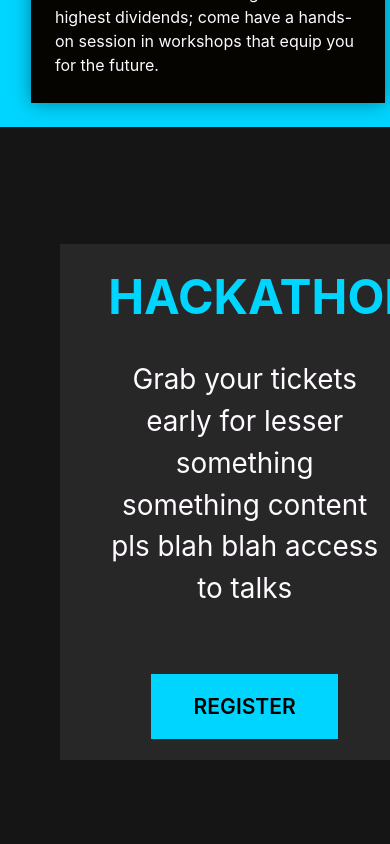
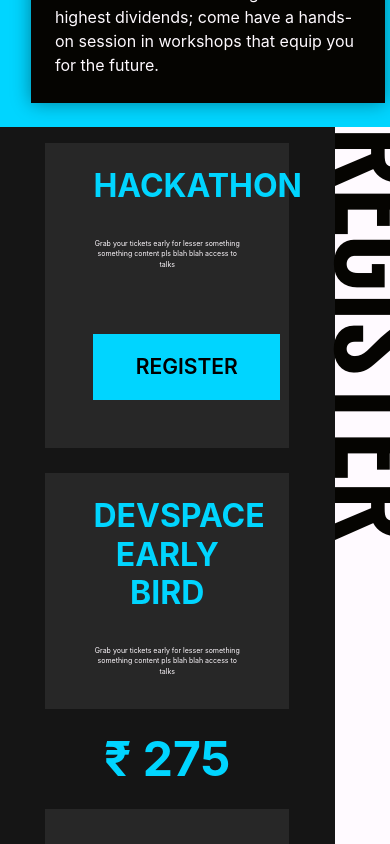
Before and after one commit to csivitu/Devspace20-Frontend, a React (Create React App) app: page / in a window 390 px wide. Shown: the part 1156-2000 px from the top of the page. Built offline with nearby package versions, Linux system fonts and the light colour scheme.

Commit message:
fix: responsive reg page

```diff
--- a/src/App.js
+++ b/src/App.js
@@ -149,7 +149,7 @@ class App extends React.Component {
                     {Section({
                         headingText: 'REGISTER',
                         content: (
-                            <Container className="pt-3" fluid={true}>
+                            <Container className="pt-3 my-auto" fluid={true}>
                                 {generateRegistrationFeatures()}
                             </Container>
                         ),
--- a/src/assets/styles/components/section.scss
+++ b/src/assets/styles/components/section.scss
@@ -20,6 +20,7 @@
   .section-content {
     min-height: 100vh;
     // background-color: $blue;
+    display: flex;
     flex-grow: 1;
   }
 
@@ -35,21 +36,18 @@
   }
 }
 
-.register-box, .register-box-inactive {
+@mixin register-box {
   background-color: $slightlyblack;
-  width: 85%;
-  height: 80%;
-  margin-left: 3vh;
-  margin-top: 12vh;
   z-index: 2;
   .heading-text {
     color: $blue;
     text-align: center;
     font-weight: bold;
+    font-size: 2rem;
   }
   .event-description {
     color: $white;
-    font-size: 3.3vh;
+    font-size: 1.8vw;
     text-align: center;
     margin-top: 3vh;
   }
@@ -71,12 +69,31 @@
     padding: 0.865rem;
   }
   .hide {
-      display: none;
+    display: none;
   }
 }
 
+.reg-container {
+  display: block;
+}
+.register-box {
+  @include register-box;
+}
+
 .register-box-inactive {
-    transform: scale(0.8) translate(-190px, 80px);
-    filter: brightness(80%) grayscale(60%);
-    z-index: 1;
+  @include register-box;
+  transform: scale(0.8) translate(-190px, 80px);
+  filter: brightness(80%) grayscale(60%);
+  z-index: 1;
 }
+
+@media (max-width: 780px) {
+  .register-box, .register-box-inactive {
+    width: 80%;
+    margin-bottom: 3vh;
+  }
+  .register-box-inactive {
+    @include register-box;
+    transform: scale(1) translate(0px, 0px);
+  }
+}
```
